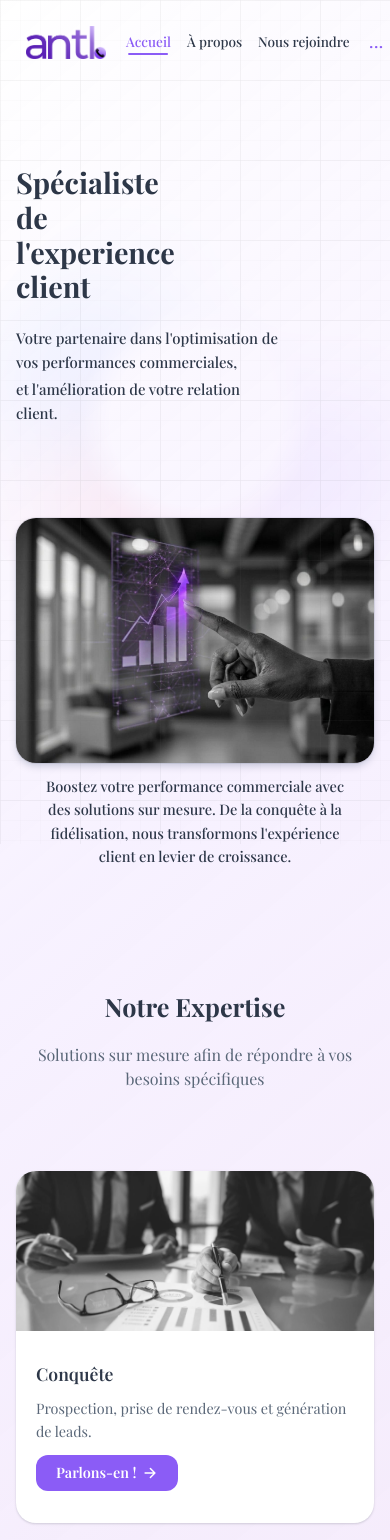
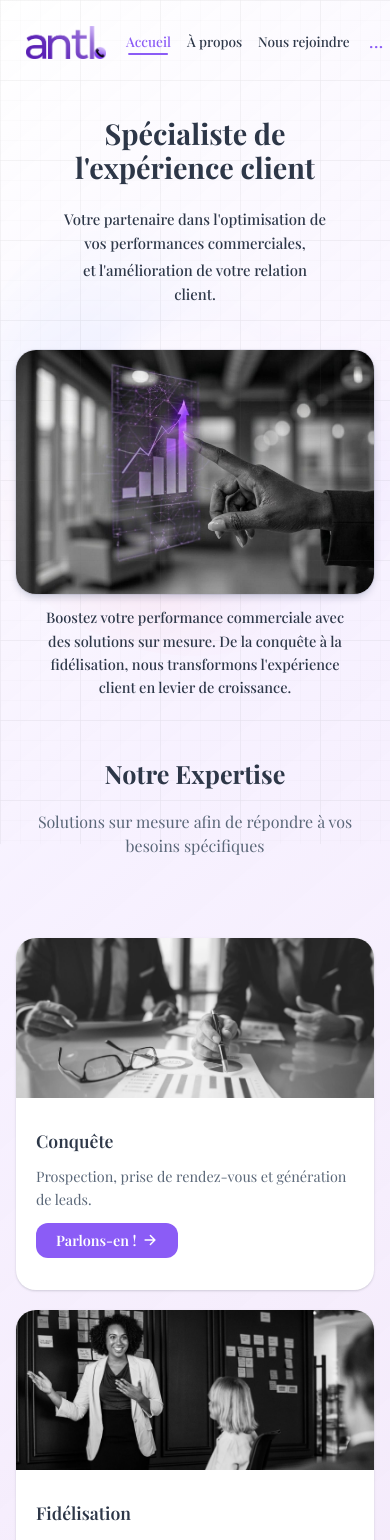
Before and after one commit to ANTL-software/external_website, a React (Vite) app: page / in a window 390 px wide. Shown: the top 1540 px of the page. Built offline with nearby package versions, Linux system fonts and the light colour scheme; no server answers; a web font is replaced by a local one.

Commit message:
style: center align elements in getInTouch and heroSection components; update header background opacity; refine French translations for clarity

```diff
--- a/src/components/getInTouch/getInTouch.scss
+++ b/src/components/getInTouch/getInTouch.scss
@@ -287,6 +287,8 @@
   flex-flow: row nowrap;
   gap: vars.$spacing-base;
   margin-top: vars.$spacing-base;
+  align-items: center;
+  justify-content: center;
 }
 
 #getInTouchComponent .socialIcons a {
--- a/src/components/header/header.scss
+++ b/src/components/header/header.scss
@@ -14,7 +14,7 @@
 
 #header.header.scrolled {
   backdrop-filter: blur(10px);
-  background: rgba(255, 255, 255, 0.1);
+  background: rgba(255, 255, 255, 0.5);
   box-shadow: 0 8px 20px rgba(0, 0, 0, 0.1);
   border-radius: 0 0 16px 16px;
   contain: layout style;
--- a/src/components/heroSection/heroSection.scss
+++ b/src/components/heroSection/heroSection.scss
@@ -4,6 +4,7 @@
     display: flex;
     flex-flow: column nowrap;
     justify-content: center;
+    align-items: center;
     gap: vars.$spacing-lg;
     // height: 50dvh;
     width: 100%;
@@ -12,7 +13,7 @@
 /* Mobile: Hero + CallToAction = 90dvh (Header = 10dvh) */
 @media (max-width: 768px) {
     #heroSectionComponent {
-        height: 50dvh;
+        height: 30dvh;
     }
 }
 
@@ -22,6 +23,7 @@
     color: vars.$text-color;
     margin-bottom: -.3em;
     width: 27%;
+    text-align: center;
 }
 
 @media (max-width: 1280px) {
@@ -32,7 +34,7 @@
 
 @media (max-width: 728px) {
     #heroSectionComponent h1 {
-        width: 50%;
+        width: 75%;
     }
 }
 
@@ -44,6 +46,7 @@
     display: flex;
     flex-flow: column nowrap;
     gap: 0.2em;
+    text-align: center;
 }
 
 #heroSectionComponent blockquote .firstLine {
--- a/src/i18n/locales/fr.json
+++ b/src/i18n/locales/fr.json
@@ -7,7 +7,7 @@
     "consultation": "Contactez-nous"
   },
   "footer": {
-    "description": "Expert de l'expérience client et du développement commercial. Nous accompagnons les entreprises dans la conquête, la fidélisation et la rétention de leur clientèle grâce à des solutions sur mesure et une approche humaine.",
+    "description": "Spécialiste de l'expérience client et du développement commercial. Nous accompagnons les entreprises dans la conquête, la fidélisation et la rétention de leur clientèle grâce à des solutions sur mesure et une approche humaine.",
     "navigation": "Navigation",
     "expertises": "Nos expertises",
     "about": "À propos",
@@ -25,7 +25,7 @@
     "copyright": "© antl 2026 | Tous droits réservés"
   },
   "hero": {
-    "title": "Spécialiste de l'experience client",
+    "title": "Spécialiste de l'expérience client",
     "firstLine": "Votre partenaire dans l'optimisation de vos performances commerciales,",
     "secondLine": "et l'amélioration de votre relation client.",
     "aboutTitle": "About Us",
--- a/src/views/home/home.scss
+++ b/src/views/home/home.scss
@@ -23,7 +23,7 @@
 
 /* Sections after CallToAction maintain consistent spacing */
 #home main > section:nth-child(n+3) {
-    margin-top: vars.$spacing-xxl;
+    // margin-top: vars.$spacing-xxl;
 }
 
 /* Mobile viewport management */
@@ -41,6 +41,6 @@
 
     /* Sections after CallToAction maintain consistent spacing */
     #home main > section:nth-child(n+3) {
-        margin-top: vars.$spacing-xxl;
+        // margin-top: vars.$spacing-xxl;
     }
 }
```
